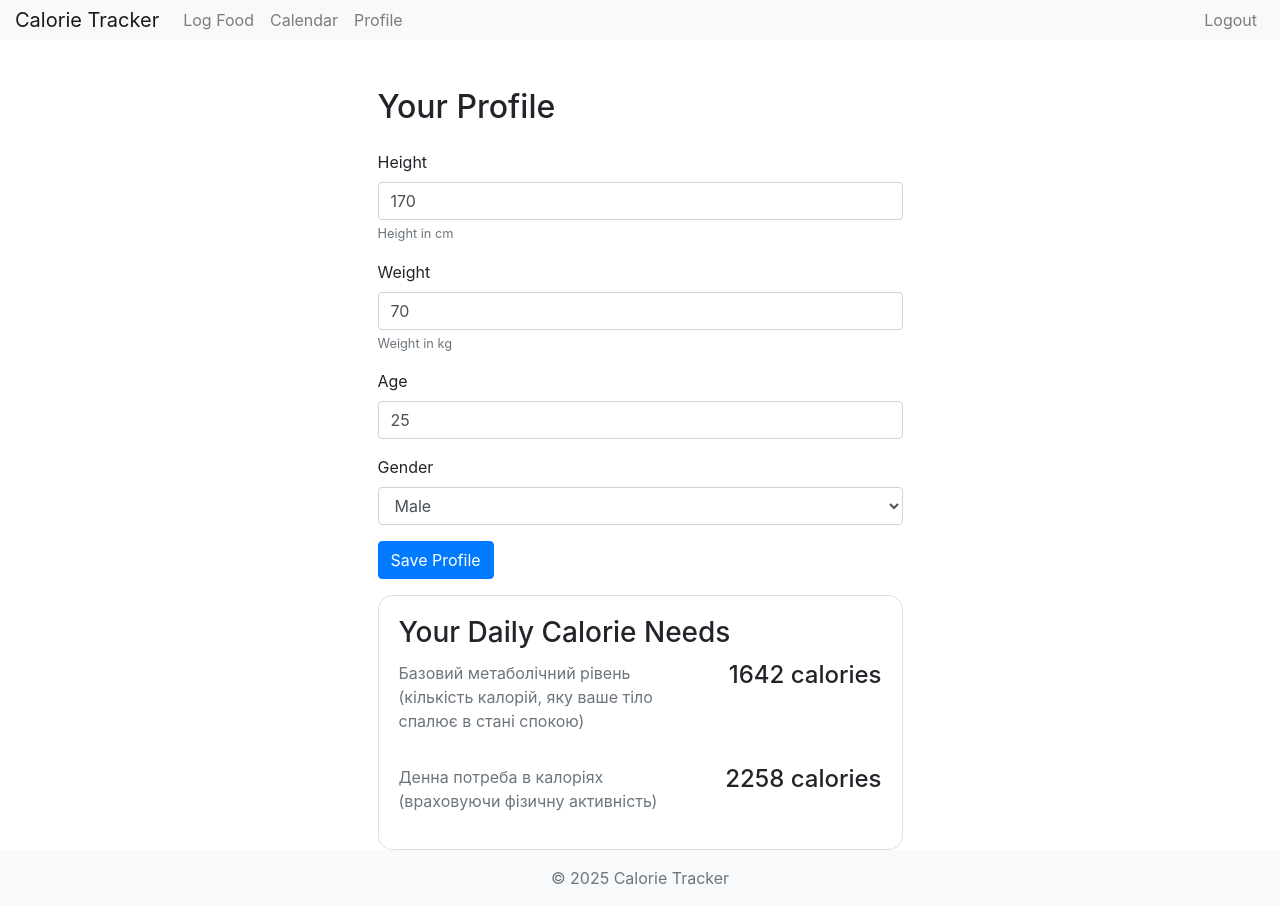
After one commit to OwenZhak/calorietracker, a Django app: page /profile/ in a window 1280 px wide. The commit adds this page. Run offline with Django 3.2, Linux system fonts and the light colour scheme; a user stored in the database is signed in; data comes from the database, SQL or seed files in the repository; both versions use the stored data as it was after the commit; some libraries are stand-ins or nearby versions.

Commit message:
added profile and db to it, also made rec daily calories shown

```diff
--- a/DjangoWebProject1/DjangoWebProject1/urls.py
+++ b/DjangoWebProject1/DjangoWebProject1/urls.py
@@ -18,4 +18,5 @@ urlpatterns = [
         name='fooditem-autocomplete',
     ),
     path('calendar/', views.calendar, name='calendar'),
+    path('profile/', views.profile, name='profile'),
 ]
--- a/DjangoWebProject1/app/forms.py
+++ b/DjangoWebProject1/app/forms.py
@@ -6,7 +6,7 @@ from django import forms
 from django.contrib.auth.forms import AuthenticationForm
 from django.utils.translation import gettext_lazy as _
 from dal import autocomplete
-from .models import FoodItemLog, FoodItem
+from .models import FoodItemLog, FoodItem, Profile
 
 class BootstrapAuthenticationForm(AuthenticationForm):
     """Authentication form which uses bootstrap CSS."""
@@ -60,3 +60,15 @@ class EditFoodItemLogForm(forms.ModelForm):
             ),
             'quantity_in_grams': forms.NumberInput(attrs={'class': 'form-control', 'placeholder': 'Quantity in grams'}),
         }
+
+
+class ProfileForm(forms.ModelForm):
+    class Meta:
+        model = Profile
+        fields = ['height', 'weight', 'age', 'gender']
+        widgets = {
+            'height': forms.NumberInput(attrs={'class': 'form-control'}),
+            'weight': forms.NumberInput(attrs={'class': 'form-control'}),
+            'age': forms.NumberInput(attrs={'class': 'form-control'}),
+            'gender': forms.Select(attrs={'class': 'form-control'}),
+        }
--- a/DjangoWebProject1/app/models.py
+++ b/DjangoWebProject1/app/models.py
@@ -1,5 +1,7 @@
 from django.db import models
 from django.contrib.auth.models import User
+from django.db.models.signals import post_save
+from django.dispatch import receiver
 
 class FoodItem(models.Model):
     name = models.CharField(max_length=100)
@@ -33,3 +35,56 @@ class FoodItemLog(models.Model):
     @property
     def total_fats(self):
         return (self.quantity_in_grams / 100) * self.food_item.fats_per_100g
+
+
+class Profile(models.Model):
+    user = models.OneToOneField(User, on_delete=models.CASCADE)
+    height = models.FloatField(help_text="Height in cm")
+    weight = models.FloatField(help_text="Weight in kg")
+    age = models.IntegerField(default=25)
+    GENDER_CHOICES = (
+        ('M', 'Male'),
+        ('F', 'Female'),
+    )
+    gender = models.CharField(max_length=1, choices=GENDER_CHOICES)
+
+    @property
+    def calculate_bmr(self):
+        """Calculate Basal Metabolic Rate using Mifflin-St Jeor Equation"""
+        if self.gender == 'M':
+            bmr = (10 * self.weight) + (6.25 * self.height) - (5 * self.age) + 5
+        else:
+            bmr = (10 * self.weight) + (6.25 * self.height) - (5 * self.age) - 161
+        return round(bmr)
+
+    @property
+    def daily_calories(self):
+        """Estimate daily calories needed (BMR * activity factor)"""
+        activity_factor = 1.375  # Assuming light exercise
+        return round(self.calculate_bmr * activity_factor)
+
+    @property
+    def daily_protein_needs(self):
+        """Recommended protein intake (2g per kg of body weight)"""
+        return round(self.weight * 2)
+
+    @property
+    def daily_fat_needs(self):
+        """Recommended fat intake (30% of daily calories)"""
+        return round((self.daily_calories * 0.3) / 9)  # 9 calories per gram of fat
+
+    @property
+    def daily_carbs_needs(self):
+        """Remaining calories from carbs (50% of daily calories)"""
+        return round((self.daily_calories * 0.5) / 4)  # 4 calories per gram of carbs
+
+@receiver(post_save, sender=User)
+def create_user_profile(sender, instance, created, **kwargs):
+    if created:
+        Profile.objects.create(
+            user=instance,
+            height=170,  # Default height in cm
+            weight=70,   # Default weight in kg
+            age=25,      # Default age
+            gender='M'   # Default gender
+        )
--- a/DjangoWebProject1/app/templates/app/layout.html
+++ b/DjangoWebProject1/app/templates/app/layout.html
@@ -24,6 +24,9 @@
             <ul class="navbar-nav mr-auto">
                 <li class="nav-item"><a class="nav-link" href="{% url 'log_food' %}">Log Food</a></li>
                 <li class="nav-item"><a class="nav-link" href="{% url 'calendar' %}">Calendar</a></li>
+                {% if user.is_authenticated %}
+                    <li class="nav-item"><a class="nav-link" href="{% url 'profile' %}">Profile</a></li>
+                {% endif %}
             </ul>
             <ul class="navbar-nav ml-auto">
                 {% if user.is_authenticated %}
--- /dev/null
+++ b/DjangoWebProject1/app/templates/app/profile.html
@@ -0,0 +1,49 @@
+{% extends "app/layout.html" %}
+
+{% block content %}
+<div class="container mt-5">
+    <div class="row">
+        <div class="col-md-6 offset-md-3">
+            <h2 class="mb-4">Your Profile</h2>
+
+            <form method="post">
+                {% csrf_token %}
+                {% for field in form %}
+                <div class="mb-3">
+                    <label for="{{ field.id_for_label }}" class="form-label">{{ field.label }}</label>
+                    {{ field }}
+                    {% if field.help_text %}
+                    <small class="form-text text-muted">{{ field.help_text }}</small>
+                    {% endif %}
+                </div>
+                {% endfor %}
+                <button type="submit" class="btn btn-primary">Save Profile</button>
+            </form>
+
+            {% if profile.height and profile.weight %}
+            <div class="mt-3 card">
+                <div class="card-body">
+                    <h3 class="card-title">Your Daily Calorie Needs</h3>
+                    <div class="row">
+                        <div class="col">
+                            <p class="text-muted">Базовий метаболічний рівень (кількість калорій, яку ваше тіло спалює в стані спокою)</p>
+                        </div>
+                        <div class="col-auto">
+                            <p class="h4">{{ profile.calculate_bmr }} calories</p>
+                        </div>
+                    </div>
+                    <div class="row mt-3">
+                        <div class="col">
+                            <p class="text-muted">Денна потреба в калоріях (враховуючи фізичну активність)</p>
+                        </div>
+                        <div class="col-auto">
+                            <p class="h4">{{ profile.daily_calories }} calories</p>
+                        </div>
+                    </div>
+                </div>
+            </div>
+            {% endif %}
+        </div>
+    </div>
+</div>
+{% endblock %}
--- a/DjangoWebProject1/app/views.py
+++ b/DjangoWebProject1/app/views.py
@@ -10,8 +10,8 @@ from django.contrib.auth import login, logout
 from django.contrib.auth.decorators import login_required
 from django.db.models import Q
 from dal import autocomplete
-from .models import FoodItemLog, FoodItem
-from .forms import FoodItemLogForm, EditFoodItemLogForm
+from .models import FoodItemLog, FoodItem, Profile
+from .forms import FoodItemLogForm, EditFoodItemLogForm, ProfileForm
 import unicodedata
 from calendar import monthrange
 import calendar as cal
@@ -63,29 +63,36 @@ def log_food(request: HttpRequest):
 
     food_item_logs = FoodItemLog.objects.filter(user=request.user, date=selected_date)
     total_calories = sum(log.total_calories for log in food_item_logs)
-        # Add these lines to calculate total macronutrients
     total_proteins = sum(log.total_proteins for log in food_item_logs)
     total_carbohydrates = sum(log.total_carbohydrates for log in food_item_logs)
     total_fats = sum(log.total_fats for log in food_item_logs)
 
-    return render(
-        request,
-        'app/log_food.html',
-        {
-            'form': form,
-            'food_item_logs': food_item_logs,
-            'selected_date': selected_date,
-            'previous_date': previous_date.strftime('%Y-%m-%d'),
-            'next_date': next_date.strftime('%Y-%m-%d'),
-            'total_calories': total_calories,
-            # Add these lines to pass macronutrients to template
-            'total_proteins': total_proteins,
-            'total_carbohydrates': total_carbohydrates,
-            'total_fats': total_fats,
-            'login_required': not request.user.is_authenticated,
-            'year': year,
-        }
-    )
+    # Add these lines
+    recommended_calories = request.user.profile.daily_calories
+    recommended_proteins = request.user.profile.daily_protein_needs
+    recommended_carbs = request.user.profile.daily_carbs_needs
+    recommended_fats = request.user.profile.daily_fat_needs
+    remaining_calories = recommended_calories - total_calories
+
+    context = {
+        'form': form,
+        'food_item_logs': food_item_logs,
+        'selected_date': selected_date,
+        'previous_date': previous_date.strftime('%Y-%m-%d'),
+        'next_date': next_date.strftime('%Y-%m-%d'),
+        'total_calories': total_calories,
+        'total_proteins': total_proteins,
+        'total_carbohydrates': total_carbohydrates,
+        'total_fats': total_fats,
+        'recommended_calories': recommended_calories,
+        'recommended_proteins': recommended_proteins,
+        'recommended_carbs': recommended_carbs,
+        'recommended_fats': recommended_fats,
+        'remaining_calories': remaining_calories,
+        'login_required': not request.user.is_authenticated,
+        'year': year,
+    }
+    return render(request, 'app/log_food.html', context)
 
 @login_required
 def edit_food_log(request, log_id):
@@ -158,3 +165,31 @@ def register(request):
     else:
         form = UserCreationForm()
     return render(request, 'app/register.html', {'form': form})
+
+@login_required
+def profile(request):
+    # Get or create profile
+    profile_obj, created = Profile.objects.get_or_create(
+        user=request.user,
+        defaults={
+            'height': 170,  # Default height in cm
+            'weight': 70,   # Default weight in kg
+            'age': 25,      # Default age
+            'gender': 'M'   # Default gender
+        }
+    )
+
+    if request.method == 'POST':
+        form = ProfileForm(request.POST, instance=profile_obj)
+        if form.is_valid():
+            form.save()
+            return redirect('profile')
+    else:
+        form = ProfileForm(instance=profile_obj)
+
+    context = {
+        'form': form,
+        'profile': profile_obj,
+        'year': datetime.now().year,
+    }
+    return render(request, 'app/profile.html', context)
```
Also changed, not shown: DjangoWebProject1/app/templates/app/log_food.html (+26 -9 lines), DjangoWebProject1/app/migrations/0004_profile.py (added), DjangoWebProject1/db.sqlite3.
